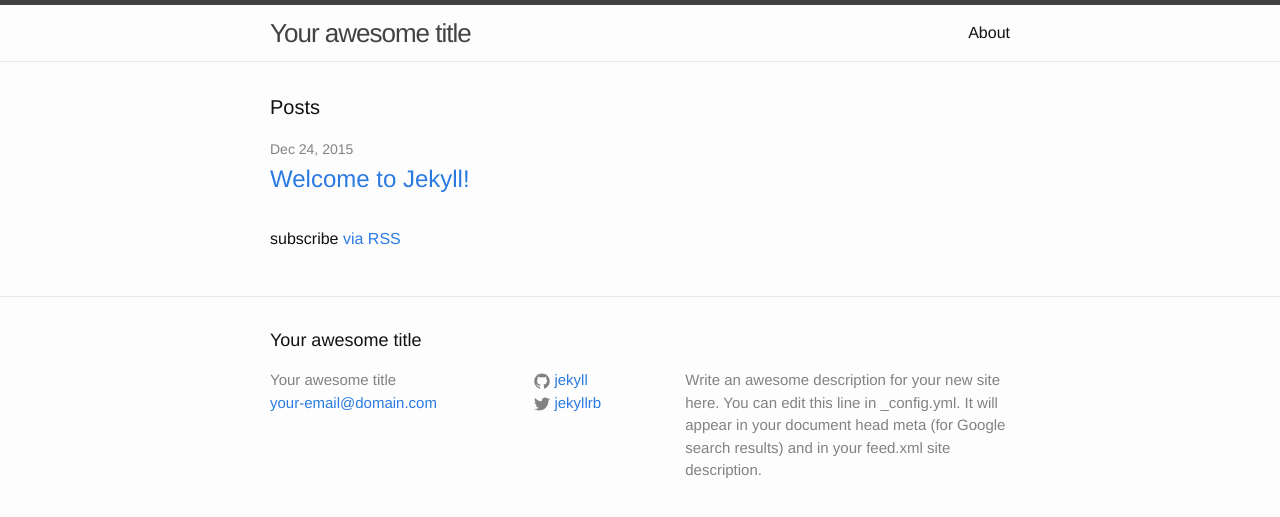
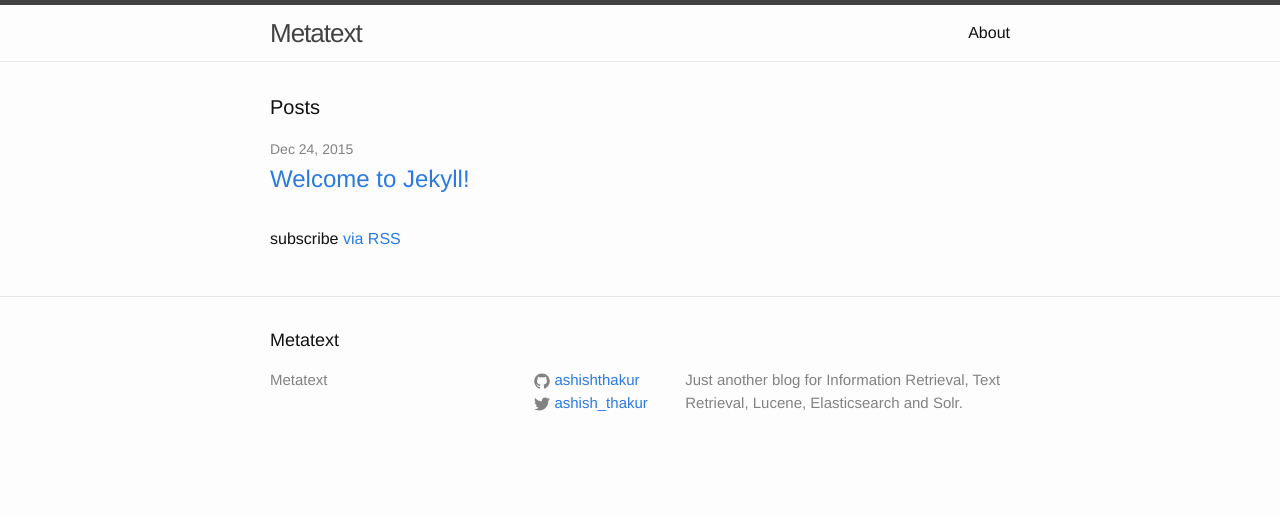
Before and after one commit to AshishThakur/ashishthakur.github.io, a Jekyll site: the page built from index.html, in a window 1280 px wide. Shown: the top 517 px of the page. Built offline with Jekyll 4.4.1, drawn with Linux system fonts in a browser that asks for light colours.

Commit message:
Added sitename, twitter, github and email

```diff
--- a/_config.yml
+++ b/_config.yml
@@ -6,16 +6,14 @@
 # 'jekyll serve'. If you change this file, please restart the server process.
 
 # Site settings
-title: Your awesome title
-email: your-email@domain.com
+title: Metatext
 description: > # this means to ignore newlines until "baseurl:"
-  Write an awesome description for your new site here. You can edit this
-  line in _config.yml. It will appear in your document head meta (for
-  Google search results) and in your feed.xml site description.
+  Just another blog for Information Retrieval, Text Retrieval,
+  Lucene, Elasticsearch and Solr.
 baseurl: "" # the subpath of your site, e.g. /blog
 url: "http://yourdomain.com" # the base hostname & protocol for your site
-twitter_username: jekyllrb
-github_username:  jekyll
+twitter_username: ashish_thakur
+github_username:  ashishthakur
 
 # Build settings
 markdown: kramdown
```
